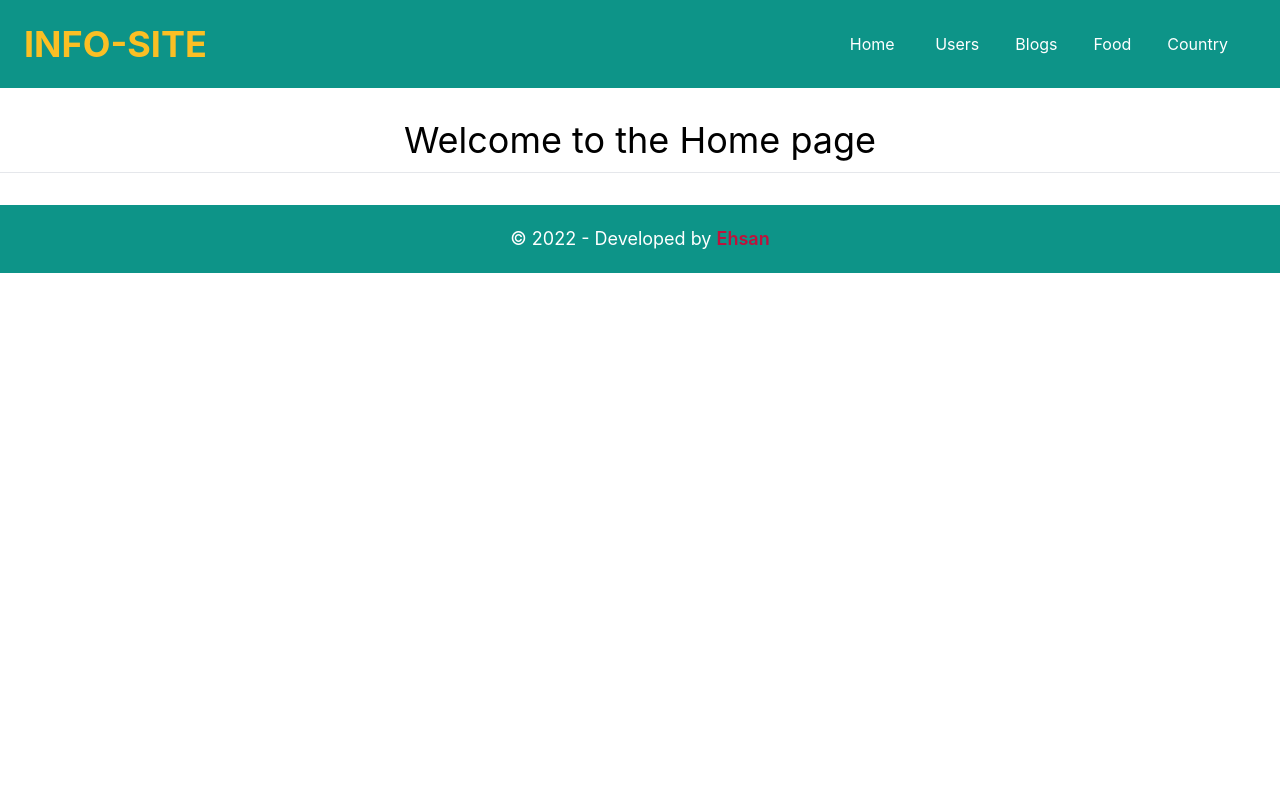
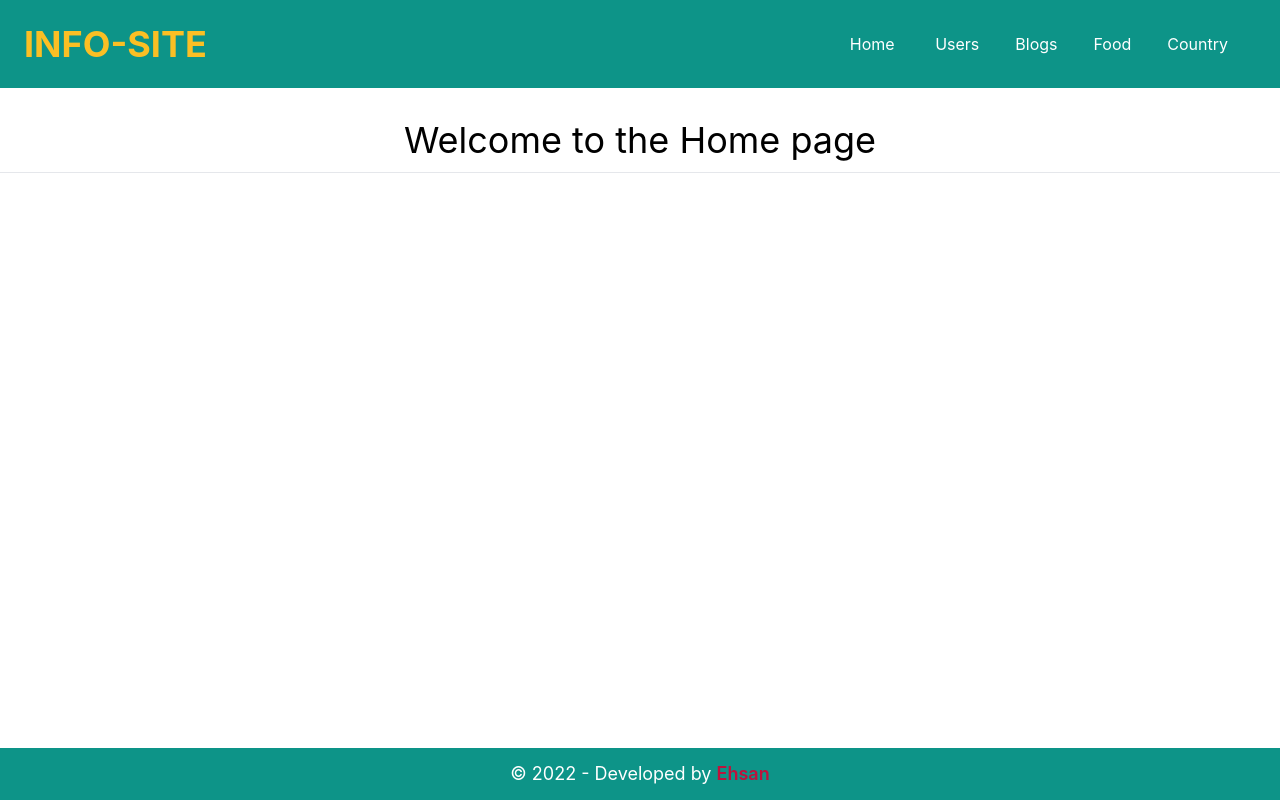
Before and after one commit to EhsanEIK/info-site-react-router-app, a React (Create React App) app: page / in a window 1280 px wide. Built offline with nearby package versions, Linux system fonts and the light colour scheme.

Commit message:
fixed footer

```diff
--- a/src/App.css
+++ b/src/App.css
@@ -32,6 +32,7 @@
   from {
     transform: rotate(0deg);
   }
+
   to {
     transform: rotate(360deg);
   }
--- a/src/components/Blogs/Blogs.js
+++ b/src/components/Blogs/Blogs.js
@@ -6,7 +6,7 @@ const Blogs = () => {
     const blogs = useLoaderData();
     // console.log(blogs);
     return (
-        <div>
+        <div className='mb-24'>
             <h2 className='text-center text-4xl mb-5'>Here are all Blogs</h2>
             <hr />
             <div className='grid md:grid-cols-3 grid-cols-2 gap-4 mt-10'>
--- a/src/components/Food/Food.js
+++ b/src/components/Food/Food.js
@@ -55,7 +55,7 @@ const Food = () => {
     }
 
     return (
-        <div>
+        <div className='mb-24'>
             <h2 className='text-center text-4xl mb-3'>Welcome to the Food House!!!</h2>
             <hr />
             <div className='meal-container grid md:grid-cols-4 grid-cols-1 gap-4 mt-10'>
@@ -73,7 +73,7 @@ const Food = () => {
                         handleDeleteCart={deleteCart}></Cart>
                 </div>
             </div>
-        </div>
+        </div >
     );
 };
 
--- a/src/components/Footer/Footer.js
+++ b/src/components/Footer/Footer.js
@@ -2,7 +2,7 @@ import React from 'react';
 
 const Footer = () => {
     return (
-        <div className='bg-teal-600 text-white text-center text-lg p-5 mt-1'>
+        <div className='bg-teal-600 text-white text-center text-lg w-full fixed bottom-0 px-5 py-3'>
             <p>&copy; 2022 - Developed by <a className=' text-rose-700 font-semibold' href="https://www.linkedin.com/in/ehsanulislamkhan/" target="_blank" rel="noopener noreferrer">Ehsan</a></p>
         </div >
     );
--- a/src/components/Users/Users.js
+++ b/src/components/Users/Users.js
@@ -5,7 +5,7 @@ import User from '../User/User';
 const Users = () => {
     const users = useLoaderData();
     return (
-        <div>
+        <div className='mb-24'>
             <h2 className='text-center text-4xl mb-3'>Here are all Users</h2>
             <hr />
             <div className='grid md:grid-cols-3 grid-cols-2 gap-4 mt-10'>
```
